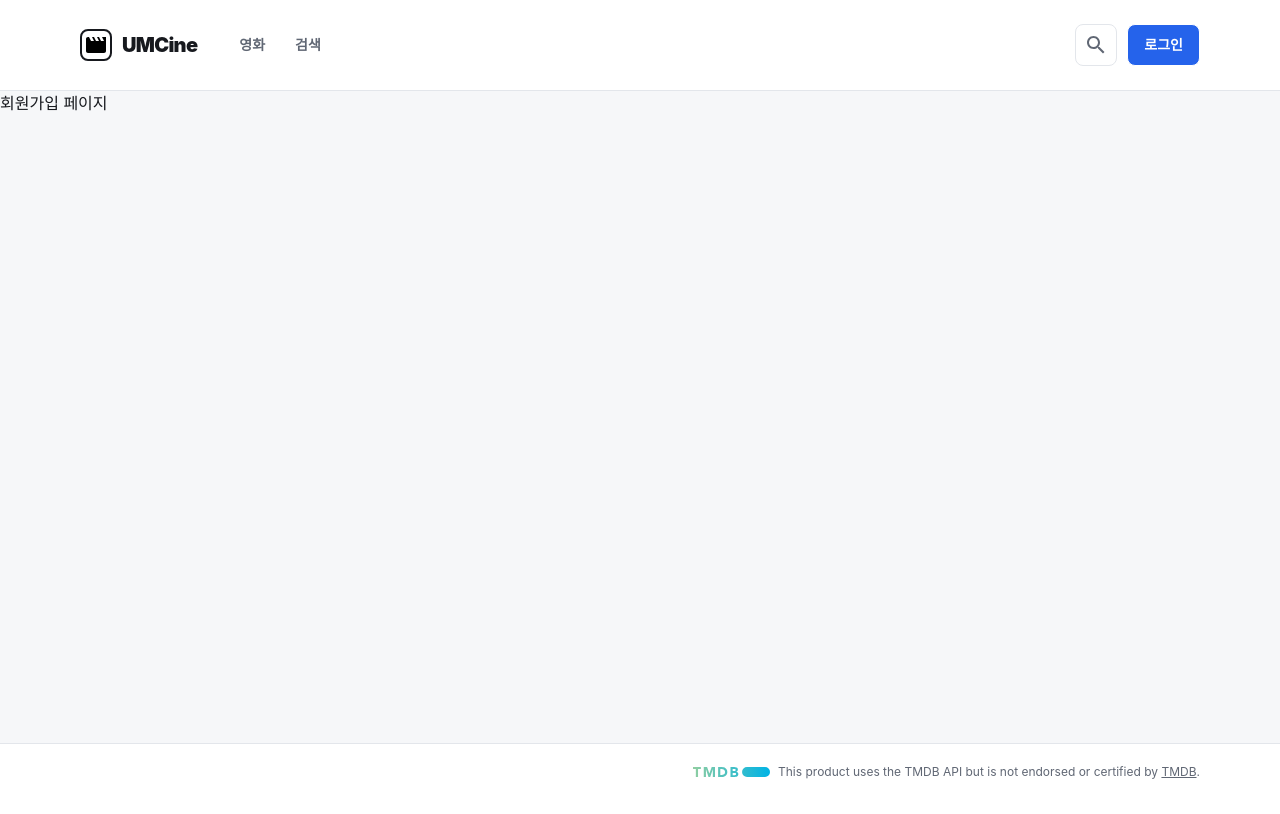
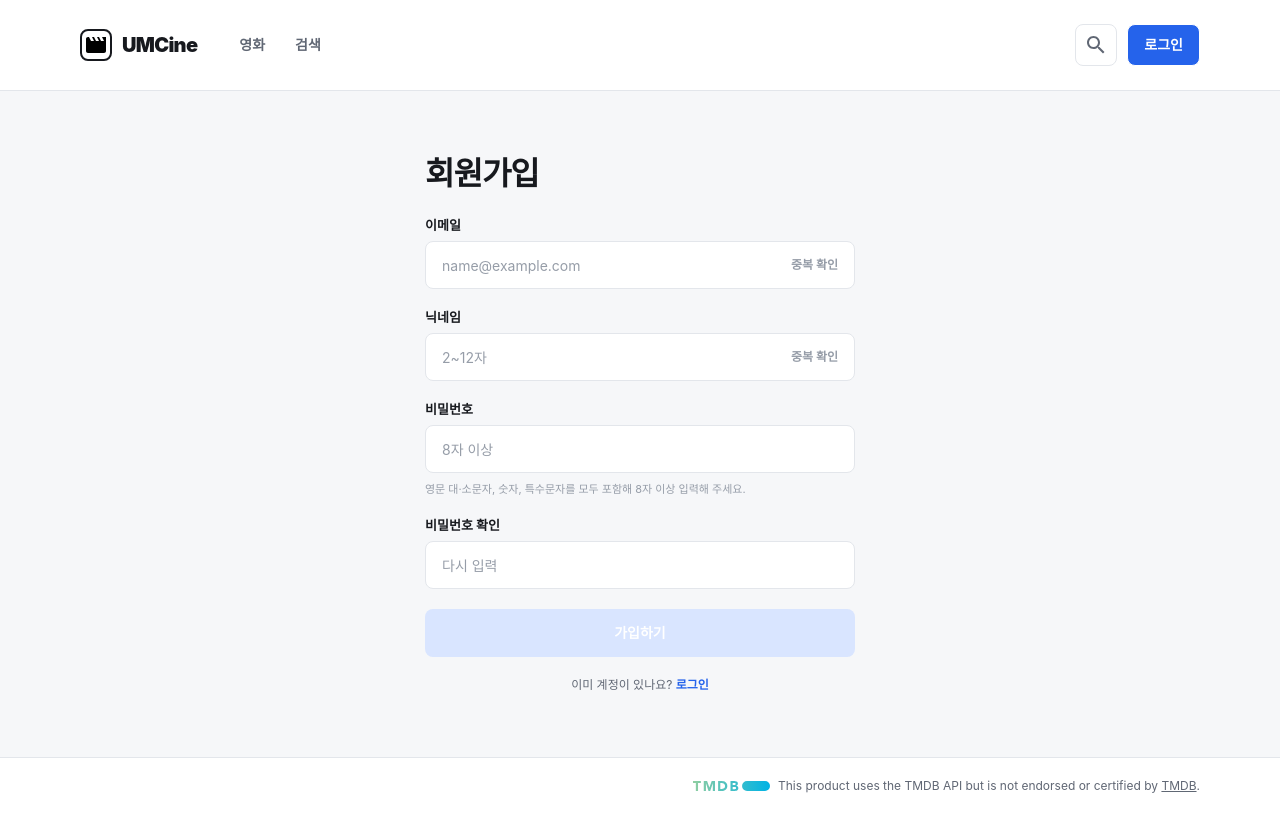
Before and after one commit to UMC-EWHA-11th-PE/UMC-Web-A-FE, a React (Vite) app in the folder umcine/: page /signup in a window 1280 px wide. Built offline with nearby package versions, Linux system fonts and the light colour scheme; no server answers; a web font is replaced by a local one.

Commit message:
feat: 회원가입 폼 입력값 상태 관리 및 유효성 검사 구현

```diff
--- a/umcine/src/pages/auth/signup-page.tsx
+++ b/umcine/src/pages/auth/signup-page.tsx
@@ -1,3 +1,217 @@
+import { useState, type ReactNode, type SubmitEvent } from "react";
+import { cn } from "../../utils/cn";
+
+// 이메일 형식 검사
+const EMAIL_REGEX = /^[^\s@]+@[^\s@]+\.[^\s@]+$/;
+// 영문 대소문자, 숫자, 특수문자(!@#$%^&*)를 모두 포함해 8자 이상
+const PASSWORD_REGEX =
+  /^(?=.*[a-z])(?=.*[A-Z])(?=.*[0-9])(?=.*[!@#$%^&*])[A-Za-z0-9!@#$%^&*]{8,}$/;
+
+const DEFAULT_FORM = {
+  email: "",
+  nickname: "",
+  password: "",
+  passwordConfirm: "",
+};
+
+type DefaultFormKey = keyof typeof DEFAULT_FORM;
+type DefaultFormValue = (typeof DEFAULT_FORM)[DefaultFormKey];
+
 export function SignupPage() {
-  return <h1>회원가입 페이지</h1>;
+  const [form, setForm] = useState(DEFAULT_FORM);
+
+  // 입력값의 유효성 검사
+  const isEmailValid = EMAIL_REGEX.test(form.email.trim());
+  const isNicknameValid =
+    form.nickname.trim().length >= 2 && form.nickname.trim().length <= 12;
+  const isPasswordValid = PASSWORD_REGEX.test(form.password);
+  const isPasswordConfirmValid =
+    form.passwordConfirm.length > 0 && form.password === form.passwordConfirm;
+
+  // 입력을 시작한 필드에만 오류 표시
+  const showEmailError = form.email.length > 0 && !isEmailValid;
+  const showNicknameError = form.nickname.length > 0 && !isNicknameValid;
+  const showPasswordError = form.password.length > 0 && !isPasswordValid;
+  const showPasswordConfirmError =
+    form.passwordConfirm.length > 0 && !isPasswordConfirmValid;
+
+  // 모든 입력값이 유효하면 제출 버튼 활성화
+  const isFormValid =
+    isEmailValid && isNicknameValid && isPasswordValid && isPasswordConfirmValid;
+
+  const handleChangeField = (key: DefaultFormKey, value: DefaultFormValue) => {
+    setForm((prev) => ({ ...prev, [key]: value }));
+  };
+
+  const handleSubmit = (event: SubmitEvent<HTMLFormElement>) => {
+    // 폼 제출 시 페이지 새로고침 방지
+    event.preventDefault();
+
+    // 3.4에서 회원가입 API 요청 추가
+  };
+
+  return (
+    // Figma: 폼 너비 430px, 화면 가운데 배치
+    <main className="flex items-center justify-center px-4 py-16">
+      {/* noValidate는 폼 제출 시 브라우저의 기본 유효성 검사를 끔 */}
+      <form
+        onSubmit={handleSubmit}
+        noValidate
+        className="flex w-full max-w-[430px] flex-col gap-5"
+      >
+        <h1 className="mb-1 text-[32px] leading-[38px] font-bold tracking-[-1px] text-fg">
+          회원가입
+        </h1>
+
+        <FormField
+          id="signup-email"
+          label="이메일"
+          error={showEmailError ? "올바른 이메일 형식이 아니에요." : undefined}
+        >
+          <InputBox hasError={showEmailError}>
+            <input
+              id="signup-email"
+              type="email"
+              autoComplete="email"
+              placeholder="name@example.com"
+              value={form.email}
+              onChange={(event) => handleChangeField("email", event.target.value)}
+              className={INPUT_CLASS_NAME}
+            />
+            {/* 3.3에서 중복 확인 요청 연결 */}
+            <button type="button" disabled={!isEmailValid} className={CHECK_BUTTON_CLASS_NAME}>
+              중복 확인
+            </button>
+          </InputBox>
+        </FormField>
+
+        <FormField
+          id="signup-nickname"
+          label="닉네임"
+          error={showNicknameError ? "닉네임은 2~12자로 입력해 주세요." : undefined}
+        >
+          <InputBox hasError={showNicknameError}>
+            <input
+              id="signup-nickname"
+              type="text"
+              autoComplete="nickname"
+              placeholder="2~12자"
+              value={form.nickname}
+              onChange={(event) => handleChangeField("nickname", event.target.value)}
+              className={INPUT_CLASS_NAME}
+            />
+            {/* 3.3에서 중복 확인 요청 연결 */}
+            <button type="button" disabled={!isNicknameValid} className={CHECK_BUTTON_CLASS_NAME}>
+              중복 확인
+            </button>
+          </InputBox>
+        </FormField>
+
+        <FormField
+          id="signup-password"
+          label="비밀번호"
+          // Figma: 비밀번호 칸 아래 조건 안내. 조건을 못 맞추면 같은 문구를 빨간색으로 보여줌
+          hint="영문 대·소문자, 숫자, 특수문자를 모두 포함해 8자 이상 입력해 주세요."
+          error={
+            showPasswordError
+              ? "영문 대·소문자, 숫자, 특수문자를 모두 포함해 8자 이상 입력해 주세요."
+              : undefined
+          }
+        >
+          <InputBox hasError={showPasswordError}>
+            <input
+              id="signup-password"
+              type="password"
+              autoComplete="new-password"
+              placeholder="8자 이상"
+              value={form.password}
+              onChange={(event) => handleChangeField("password", event.target.value)}
+              className={INPUT_CLASS_NAME}
+            />
+          </InputBox>
+        </FormField>
+
+        <FormField
+          id="signup-password-confirm"
+          label="비밀번호 확인"
+          error={showPasswordConfirmError ? "비밀번호가 일치하지 않아요." : undefined}
+        >
+          <InputBox hasError={showPasswordConfirmError}>
+            <input
+              id="signup-password-confirm"
+              type="password"
+              autoComplete="new-password"
+              placeholder="다시 입력"
+              value={form.passwordConfirm}
+              onChange={(event) => handleChangeField("passwordConfirm", event.target.value)}
+              className={INPUT_CLASS_NAME}
+            />
+          </InputBox>
+        </FormField>
+
+        <button
+          type="submit"
+          disabled={!isFormValid}
+          className="h-12 w-full cursor-pointer rounded-lg bg-action text-sm font-extrabold text-white hover:bg-action-hover active:bg-action-pressed disabled:cursor-not-allowed disabled:bg-action-disabled"
+        >
+          가입하기
+        </button>
+
+        <p className="text-center text-xs leading-4 text-fg-secondary">
+          이미 계정이 있나요?{" "}
+          {/* 로그인 페이지는 필수 미션에서 만든 뒤 Link로 연결 */}
+          <span className="font-bold text-action">로그인</span>
+        </p>
+      </form>
+    </main>
+  );
 }
+
+// Figma: 48px 높이 입력칸 안쪽 글자
+const INPUT_CLASS_NAME =
+  "h-full min-w-0 flex-1 bg-transparent text-sm text-fg outline-none placeholder:text-fg-tertiary";
+
+// Figma: 입력칸 오른쪽 안의 파란 글자 버튼
+const CHECK_BUTTON_CLASS_NAME =
+  "shrink-0 cursor-pointer text-xs font-bold text-action disabled:cursor-not-allowed disabled:text-fg-tertiary";
+
+interface FormFieldProps {
+  id: string;
+  label: string;
+  hint?: string;
+  error?: string;
+  children: ReactNode;
+}
+
+// 라벨 + 입력칸 + (안내 또는 오류 문구) 한 묶음
+function FormField({ id, label, hint, error, children }: FormFieldProps) {
+  const message = error ?? hint;
+
+  return (
+    <div className="flex flex-col gap-2">
+      <label htmlFor={id} className="text-[13px] leading-4 font-bold text-fg">
+        {label}
+      </label>
+      {children}
+      {message && (
+        <p className={cn("text-[11px] leading-4", error ? "text-danger" : "text-fg-tertiary")}>
+          {message}
+        </p>
+      )}
+    </div>
+  );
+}
+
+// Figma: 흰 배경, 1px 테두리, radius 8px. 입력 중에는 파란 테두리, 오류일 때는 빨간 테두리
+function InputBox({ hasError, children }: { hasError: boolean; children: ReactNode }) {
+  return (
+    <div
+      className={cn(
+        "flex h-12 items-center gap-3 rounded-lg border bg-surface px-4",
+        hasError ? "border-danger" : "border-line focus-within:border-action",
+      )}
+    >
+      {children}
+    </div>
+  );
+}
```
